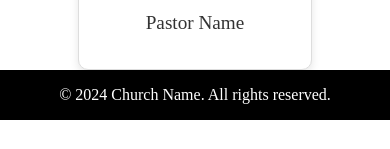
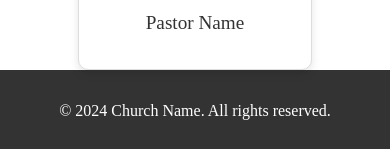
Before and after one commit to muilipato/aic-ziwani-website, a React (Create React App) app: page /aic-ziwani-website/about in a window 390 px wide. Shown: the part 1029-1178 px from the top of the page. Before the commit the page ends 1149 px from the top, so only its background shows below. Built offline with nearby package versions, Linux system fonts and the light colour scheme.

Commit message:
added responsiveness to footer for mobile and tablet

```diff
--- a/src/components/Footer.css
+++ b/src/components/Footer.css
@@ -1,10 +1,61 @@
 .footer {
-    padding: 1rem;
+  padding: 1rem 2rem;
+  background-color: #333;
+  color: white;
+  display: flex;
+  justify-content: space-between;
+  align-items: center;
+  flex-wrap: wrap;
+}
+
+.footer .footer-left,
+.footer .footer-right {
+  display: flex;
+  flex-direction: column;
+}
+
+.footer .footer-left p,
+.footer .footer-right p {
+  margin: 0.5rem 0;
+  font-size: 0.9rem;
+}
+
+.footer .footer-right {
+  text-align: right;
+}
+
+.footer .social-icons {
+  display: flex;
+  gap: 1rem;
+  margin-top: 1rem;
+}
+
+.footer .social-icons a {
+  color: white;
+  text-decoration: none;
+  font-size: 1.2rem;
+}
+
+@media (max-width: 768px) {
+  .footer {
+    flex-direction: column;
+    align-items: center;
     text-align: center;
-    background-color: #000000; /* Red background */
-    color: #fff; /* White text */
   }
 
-  .footer p {
-    margin: 0;
+  .footer .footer-right {
+    text-align: center;
+    margin-top: 1rem;
   }
+}
+
+@media (max-width: 480px) {
+  .footer .footer-left p,
+  .footer .footer-right p {
+    font-size: 0.8rem;
+  }
+
+  .footer .social-icons a {
+    font-size: 1rem;
+  }
+}
```
